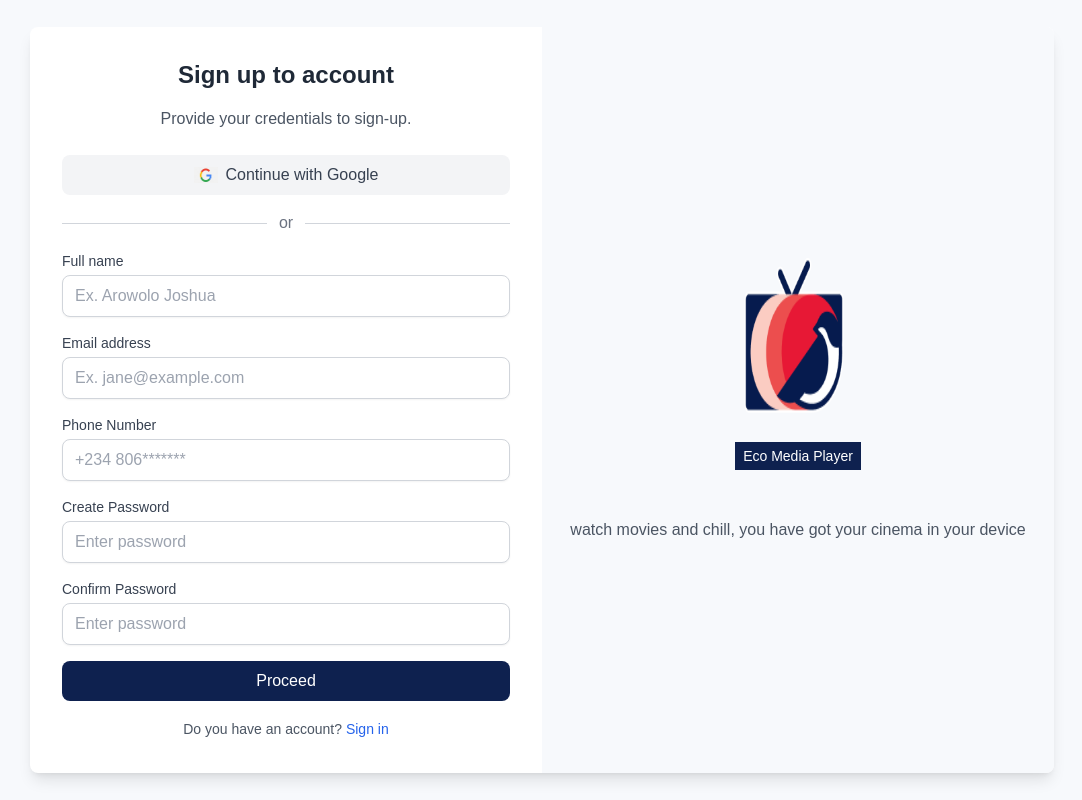
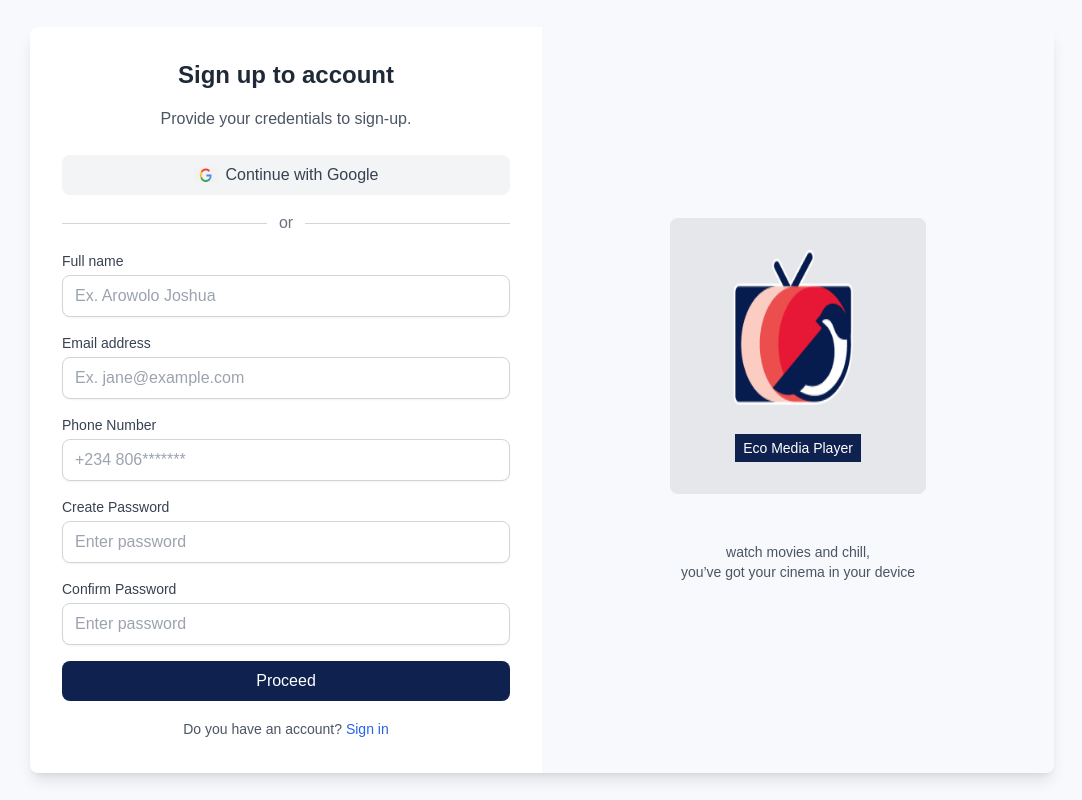
Before and after one commit to dawazakx/echo_med-a_player_web_user, a Next.js app: page /register in a window 1280 px wide. Shown: the whole page, without its empty margins (98-1180 px from the left). Built offline with nearby package versions, Linux system fonts and the light colour scheme.

Commit message:
refactored

```diff
--- a/pages/register.tsx
+++ b/pages/register.tsx
@@ -145,11 +145,23 @@ const UserRegistration: React.FC = () => {
         </div>
 
         {/* Right side - Branding section */}
-        <div className="w-full lg:w-1/2 bg-[#F7F9FC] flex items-center justify-center">
+        <div className="w-full lg:w-1/2 bg-[#F7F9FC] flex items-center justify-center p-4">
           <div className="text-center">
-            <img src="/assets/logo.png" alt="Eco Media Player Logo" className="w-40 h-40 mx-auto mb-4" />
-            <h3 className="bg-[#0E214F] text-white text-sm px-2 py-1 mt-2 inline-block">Eco Media Player</h3>
-            <p className="text-gray-600 mt-12">watch movies and chill, you have got your cinema in your device</p>
+            {/* Container for Logo and Company Name */}
+            <div className="bg-gray-200 p-6 md:p-8 rounded-lg mb-4 flex flex-col items-center justify-center">
+              <img
+                src="/assets/logo.png"
+                alt="Eco Media Player Logo"
+                className="w-32 h-32 md:w-48 md:h-40 mb-4"
+              />
+              <h3 className="bg-[#0E214F] text-white text-xs md:text-sm px-2 py-1 mt-2 inline-block">
+                Eco Media Player
+              </h3>
+            </div>
+            {/* Description Text */}
+            <p className="text-gray-600 mt-8 md:mt-12 font-poppins text-xs md:text-sm text-center">
+              watch movies and chill, <br /> you’ve got your cinema in your device
+            </p>
           </div>
         </div>
       </div>
```
